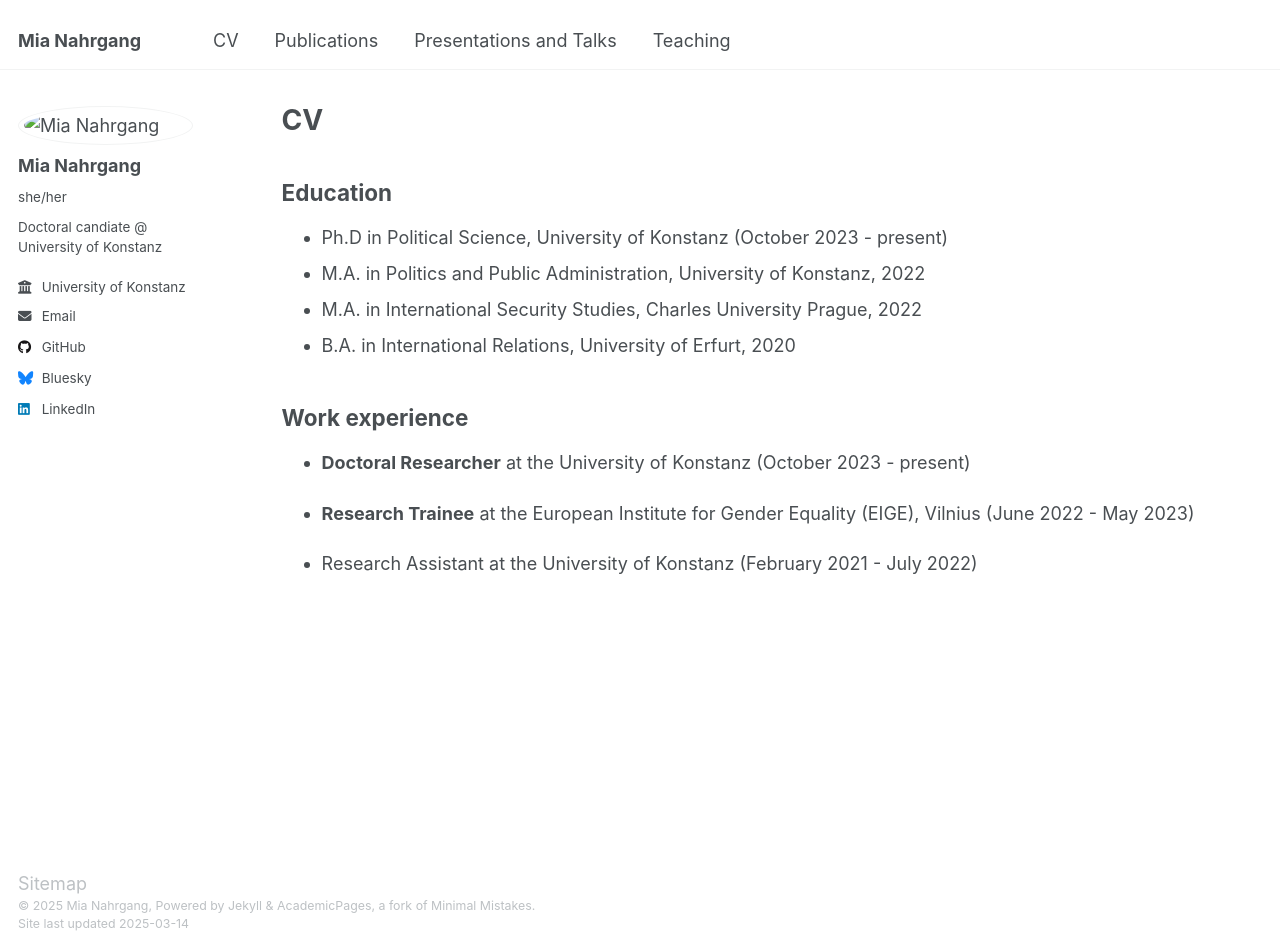
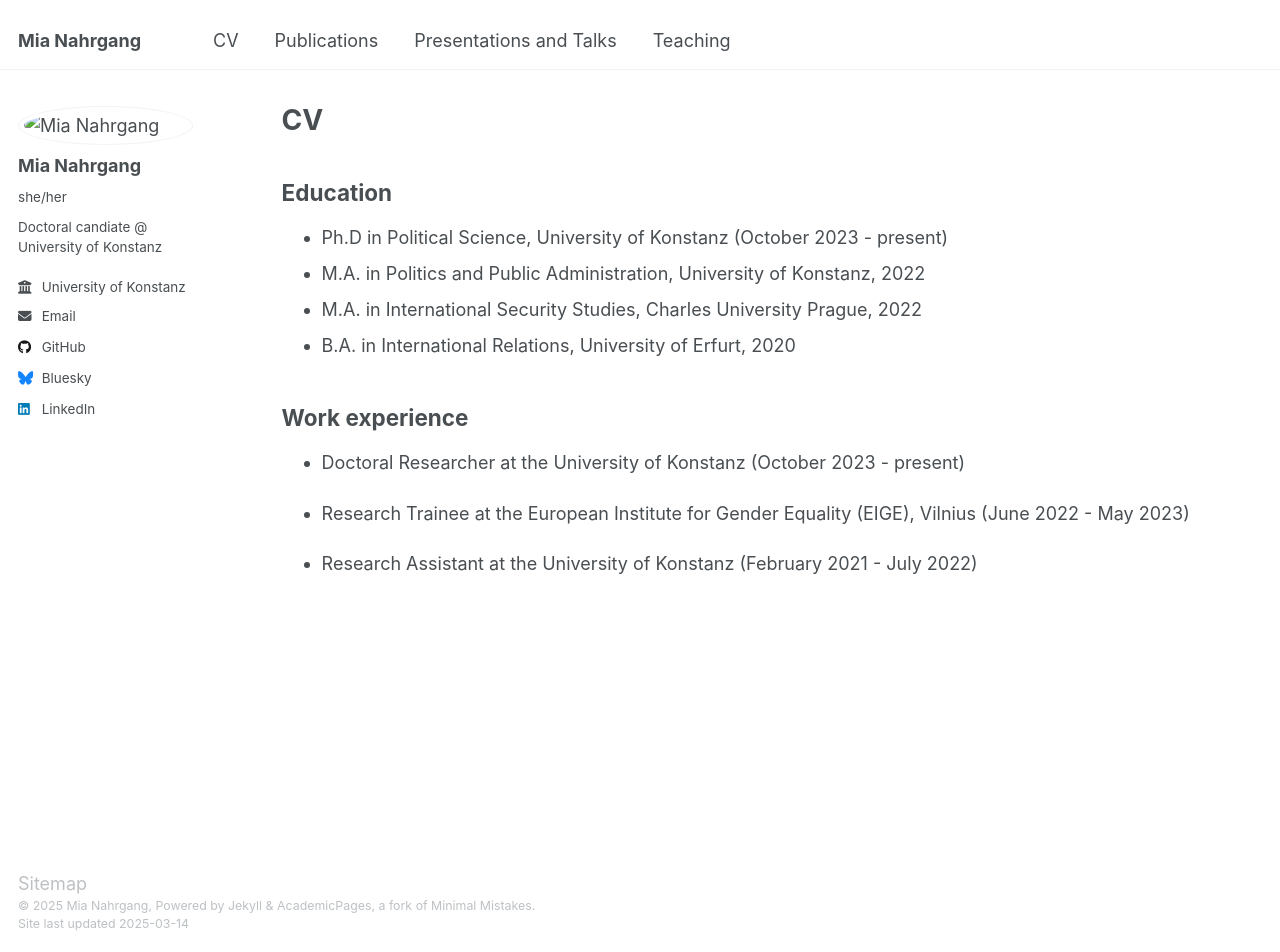
Before and after one commit to MiaNahrgang/mianahrgang.github.io, a Jekyll site: the page built from _pages/cv.md, in a window 1280 px wide and 952 px high. Built offline with Jekyll 4.4.1, drawn with Linux system fonts in a browser that asks for light colours.

Commit message:
Reverse formatting cv

```diff
--- a/_pages/cv.md
+++ b/_pages/cv.md
@@ -18,8 +18,8 @@ redirect_from:
 
 ## Work experience
 
-* **Doctoral Researcher** at the University of Konstanz (October 2023 - present)
+* Doctoral Researcher at the University of Konstanz (October 2023 - present)
 
-* **Research Trainee** at the European Institute for Gender Equality (EIGE), Vilnius (June 2022 - May 2023)
+* Research Trainee at the European Institute for Gender Equality (EIGE), Vilnius (June 2022 - May 2023)
 
 * Research Assistant at the University of Konstanz (February 2021 - July 2022)
```
